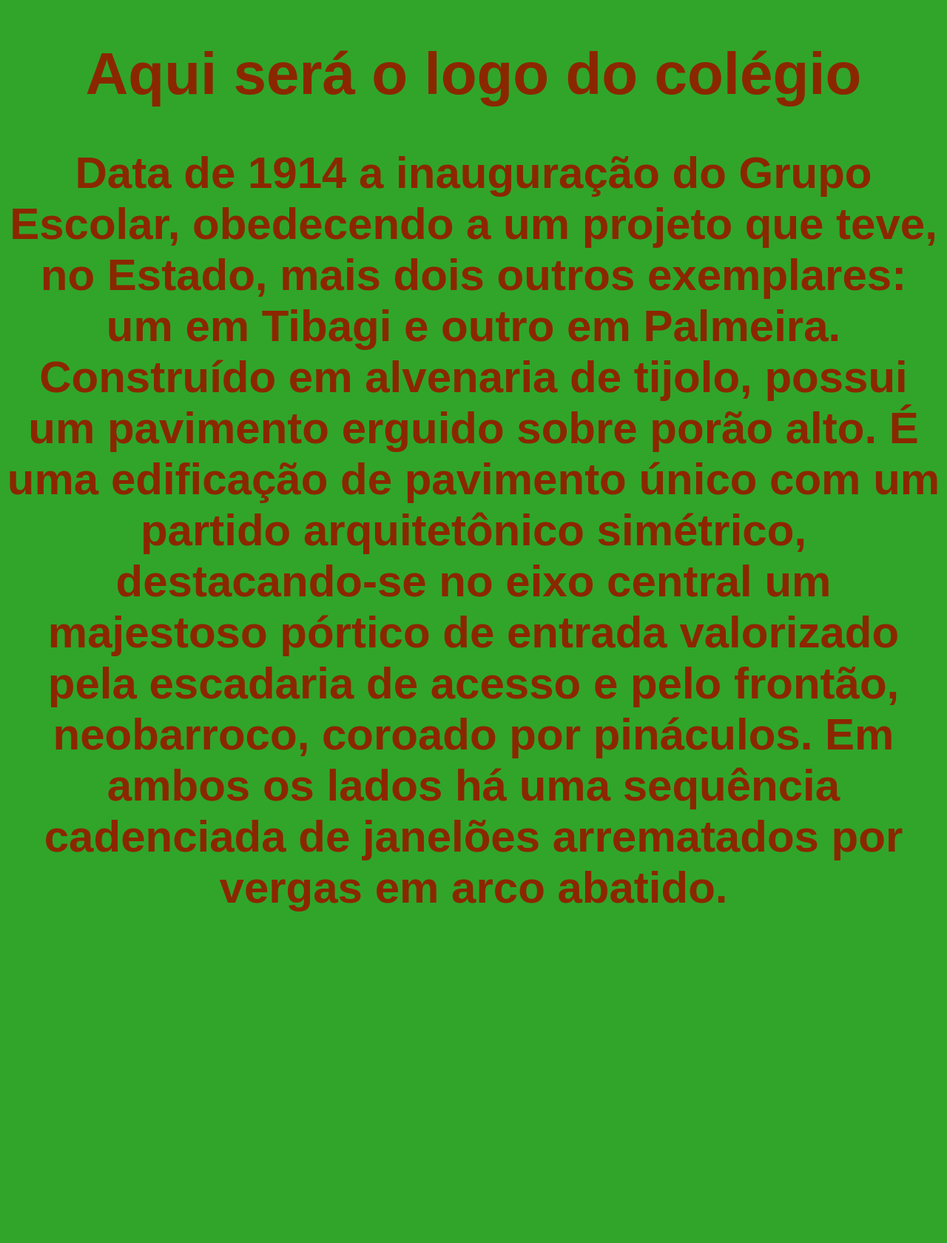
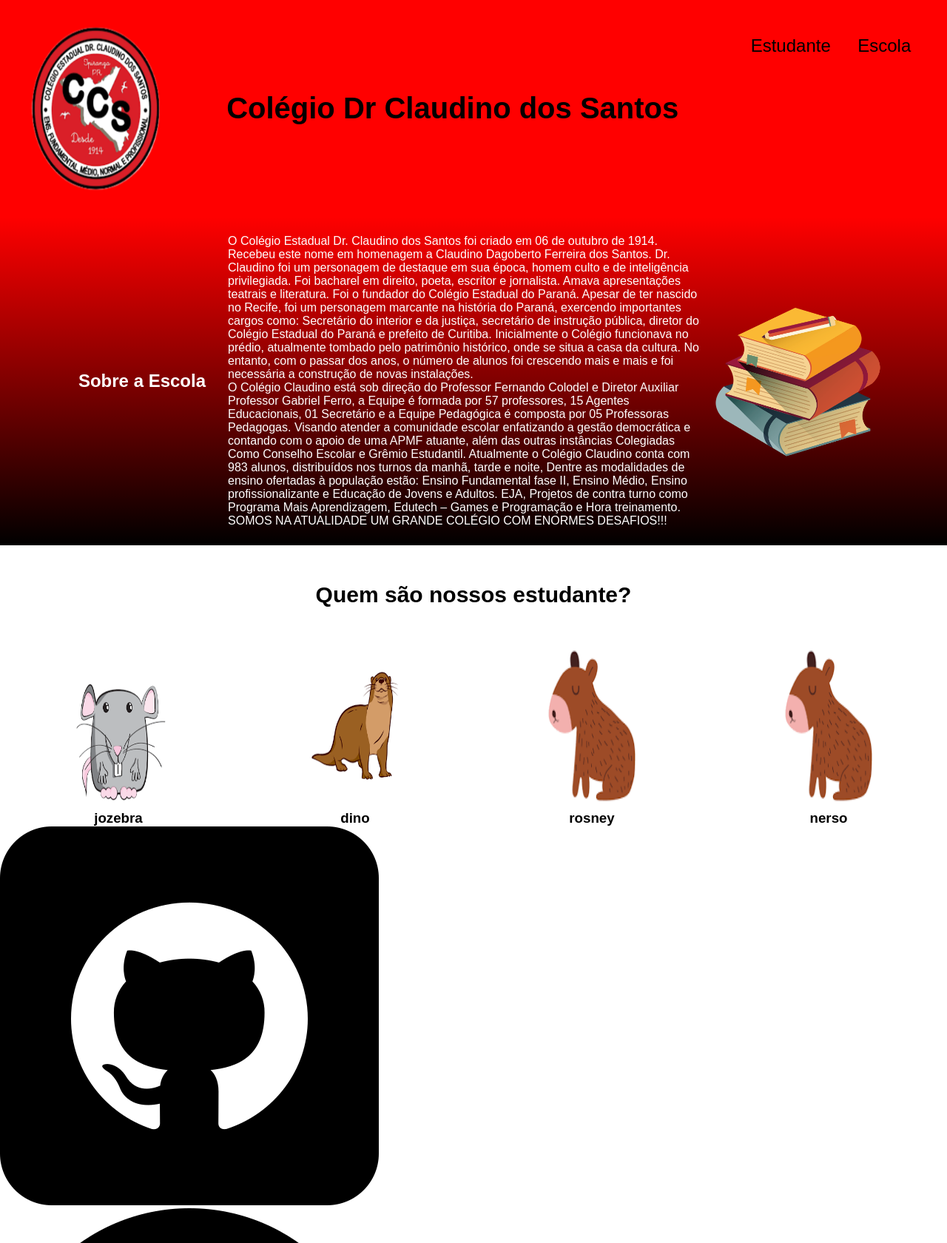
Before and after one commit to edinelson12/site2024, a plain HTML site: page index.html in a window 1280 px wide. Shown: the top 1680 px of the page at 74% size. Before the commit the page ends 1284 px from the top, so only its background shows below. Drawn offline with Linux system fonts and the light colour scheme.

Commit message:
Add files via upload

```diff
--- a/index.html
+++ b/index.html
@@ -2,30 +2,83 @@
 <html lang="en">
 <head>
     <meta charset="UTF-8">
+    <meta http-equiv="X-UA-Compatible" content="IE=edge">
     <meta name="viewport" content="width=device-width, initial-scale=1.0">
     <title>Document</title>
     <link rel="stylesheet" href="style.css">
+    <link rel="preconnect" href="https://fonts.googleapis.com">
+    <link rel="preconnect" href="https://fonts.gstatic.com" crossorigin>
+    <link href="https://fonts.googleapis.com/css2?family=Poppins:wght@400;700&display=swap" rel="stylesheet">
 </head>
-<body>
-    <h1>Aqui será o logo do colégio</h1>
+<header class="cabecalho">
+    <img class="imagem-cabecalho" src="./img/logo.png" alt="logo do colégio Claudino">
+    <h1 class="cabecalho-titulo">Colégio Dr Claudino dos Santos</h1>
+    <u1 >
+        <li class="cabecalho-item">Estudante</li>
+        <li class="cabecalho-item">Escola</li>
+    </u1>
+</header>
+<section class="escola">
+        <h2 class="escola-titulo">Sobre a Escola</h2>
 
-    <h2>Data de 1914 a inauguração do Grupo
-         Escolar, obedecendo a um projeto que
-          teve, no Estado, mais dois outros
-          exemplares: um em Tibagi e outro em
-           Palmeira. Construído em alvenaria
-           de tijolo, possui um pavimento
-            erguido sobre porão alto.
+        <div class="escola-conteudo">
+        <p class=”escola-texto-um”> O Colégio Estadual Dr. Claudino dos Santos foi criado em 06 de outubro de 1914. Recebeu este nome em homenagem a Claudino Dagoberto Ferreira dos Santos. Dr. Claudino foi um personagem de destaque em sua época, homem culto e de inteligência privilegiada. Foi bacharel em direito, poeta, escritor e jornalista. Amava apresentações teatrais e literatura. Foi o fundador do Colégio Estadual do Paraná. Apesar de ter nascido no Recife, foi um personagem marcante na história do Paraná, exercendo importantes cargos como: Secretário do interior e da justiça, secretário de instrução pública, diretor do Colégio Estadual do Paraná e prefeito de Curitiba. Inicialmente o Colégio funcionava no prédio, atualmente tombado pelo patrimônio histórico, onde se situa a casa da cultura. No entanto, com o passar dos anos, o número de alunos foi crescendo mais e mais e foi necessária a construção de novas instalações.</p>
+        <p class="escola-texto-dois"> O Colégio Claudino está sob direção do Professor Fernando Colodel e Diretor Auxiliar Professor Gabriel Ferro, a Equipe é formada por 57 professores, 15 Agentes Educacionais, 01 Secretário e a Equipe Pedagógica é composta por 05 Professoras Pedagogas. Visando atender a comunidade escolar enfatizando a gestão democrática e contando com o apoio de uma APMF atuante, além das outras instâncias Colegiadas Como Conselho Escolar e Grêmio Estudantil. Atualmente o Colégio Claudino conta com 983 alunos, distribuídos nos turnos da manhã, tarde e noite, Dentre as modalidades de ensino ofertadas à população estão: Ensino Fundamental fase II, Ensino Médio, Ensino profissionalizante e Educação de Jovens e Adultos. EJA, Projetos de contra turno como Programa Mais Aprendizagem, Edutech – Games e Programação e Hora treinamento. SOMOS NA ATUALIDADE UM GRANDE COLÉGIO COM ENORMES DESAFIOS!!!</p>
+        </div>
+        <img class="escola-imagem" src="./img/livros.png" alt="livros do colégio Claudino">
+</section>
 
-        É uma edificação de pavimento único
-        com um partido arquitetônico simétrico,
-         destacando-se no eixo central um
-         majestoso pórtico de entrada valorizado
-         pela escadaria de acesso e pelo
-         frontão, neobarroco, coroado por
-         pináculos. Em ambos os lados há
-          uma sequência cadenciada de
-           janelões arrematados por vergas
-           em arco abatido.</h2>
-</body>
+<section class="estudante">
+
+<h2 class="estudante-titulo"> Quem são nossos estudante?</h2>
+
+
+<div class="estudante-todos">
+
+
+
+
+
+    <div class="estudante-div">
+    <img class="aluno-um" src="./img/rato.png" alt=" aluno um">
+    <h3> jozebra</h3>
+     <img class="=estudante-icone" src="./img/github.png">
+     <img class="=estudante-icone"src="./img/instagram.png">
+     <img class="=estudante-icone"src="./img/telegram.png">
+     <img class="=estudante-icone"src="./img/tiktok.png">
+    </div>
+
+
+
+    <div class="estudante-div">
+        <img class="aluno-um" src="./img/lontra.png" alt=" aluno um">
+        <h3> dino</h3>
+        </div>
+
+<div class="estudante-div">
+            <img class="aluno-um" src="./img/capivara.png" alt=" aluno um">
+            <h3> rosney</h3>
+            </div>
+
+
+<div class="estudante-div">
+ <img class="aluno-um" src="./img/capivara.png" alt=" aluno um">
+     <h3> nerso</h3>
+                </div>
+
+
+
+ </div>
+
+</section>
+
+
+<footer>
+   <h2 class="rodape">Dr Claudino dos Santos</h2>
+   <li class="lista-rodape"> RUA XV DE NOVEMBRO</li>
+   <li class="lista-rodape"> centro</li>
+   <li class="lista-rodape"> (42)3242-1238</li>
+</footer>
+
+
 </html>
--- a/style.css
+++ b/style.css
@@ -1,10 +1,94 @@
-body { background-color: rgb(48, 165, 42);
-    color: rgb(139, 39, 0);
-    font-size: 40px;
-    font-family: Arial, Helvetica, sans-serif;
-    justify-content: center;
-    justify-items: center;
- text-align: center;
+* {
+    margin: 0;
+    padding: 0;
+    }
 
 
+
+body{font-family: Arial, Helvetica, sans-serif;}
+
+.cabecalho {background-color: red;
+color: black ;
+display:flex;
+justify-content: space-around;
+padding: 24px 0;}
+
+
+.imagem-cabecalho{
+    width: 15%;
 }
+
+.cabecalho-titulo
+    {display: inline-block;
+        margin: 0 16px;
+        padding: 100px 0;
+        font-size: 40px;}
+
+
+.cabecalho-item
+    {display: inline-block;
+        margin: 0 16px;
+        padding: 24px 0;
+        font-size: 24px;}
+
+.escola-imagem{
+            width:20%;
+            }
+.escola {
+    background-image: linear-gradient(red,black);
+    color: white;
+    display:flex;
+justify-content: center;
+align-items: center;
+padding: 24px 0;}
+
+.escola-conteudo
+{width: 50%;}
+
+.escola-titulo
+ {padding: 50px 30px; }
+
+
+
+
+ .estudante-icone
+{ width: 45px;}
+
+.estudante-div {
+    text-align: center;
+ }
+ .aluno-um{
+    width: 40%;
+    height: 220px;
+ }
+
+ .estudante-titulo
+ {
+ text-align: center;
+ padding: 50px 0;
+ font-size: 30px;
+ }
+
+
+
+
+ .estudante-div {
+    text-align: center;
+ }
+
+ .estudante-todos {
+    display:grid;
+    grid-template-columns: 25% 25% 25% 25%;
+    }
+ footer{
+    background-color: black;
+    color: azure;
+ }
+ .rodape{
+    text-align: center;
+    font-size: 40px;
+ }
+.lista-rodape
+{display: block;
+text-align: center;
+    font-size: 20px;}
```
Also changed, not shown: img/canguru.png (added), img/capivara.png (added), img/facebook.png (added), img/github.png (added), img/instagram.png (added), img/livros.png (added), img/logo-fotor-bg-remover-20230502212947.png (added), img/logo.png (added), img/lontra.png (added), img/rato.png (added), img/telegram.png (added), img/tiktok.png (added), img/whatsapp.png (added), logo.png (added), 1 other file.
